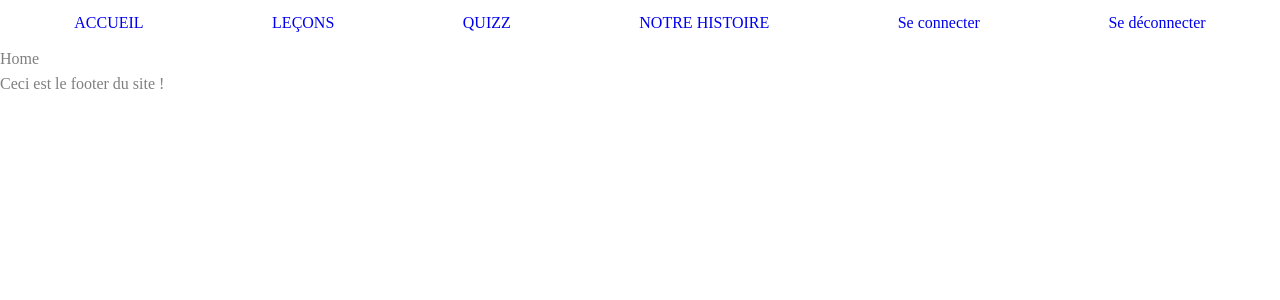
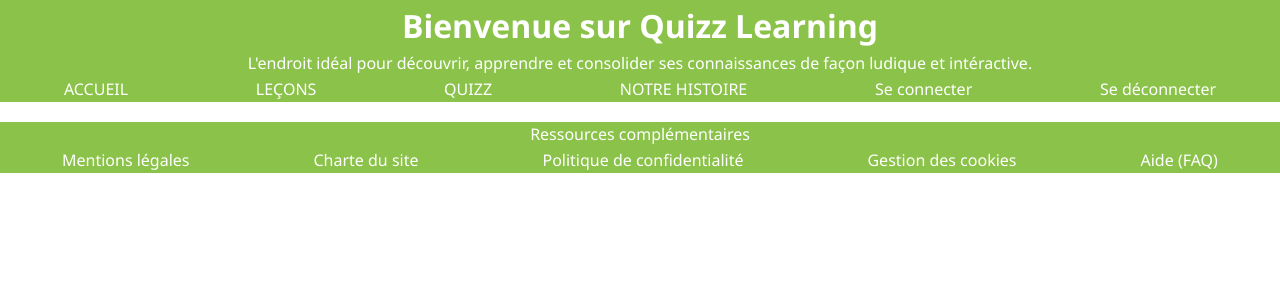
Before and after one commit to AranorCel/quizz-learning-front, a React (Create React App) app: page /lesson/1 in a window 1280 px wide. Shown: the top 300 px of the page. Built offline with nearby package versions, Linux system fonts and the light colour scheme; no server answers.

Commit message:
fourth send

```diff
--- a/src/App.js
+++ b/src/App.js
@@ -7,6 +7,7 @@ import Lessons from './components/views/Lessons'
 import Quizz from './components/views/Quizz'
 import About from './components/views/About'
 import Login from './components/views/Login'
+import LessonById from './components/views/LessonById'
 
 const App = () => {
   return (
@@ -22,6 +23,7 @@ const App = () => {
             <Route path='/' element={<Home />} />
             <Route path='/login' element={<Login />} />
             <Route path='/lessons' element={<Lessons />} />
+            <Route path='/lesson/:id' element={<LessonById />} />
             <Route path='/quizz' element={<Quizz />} />
             <Route path='/about' element={<About />} />
             {/* Gestion des pages non référencées par le sélecteur * avec redirection sur la page Home */}
--- a/src/assets/css/base.css
+++ /dev/null
@@ -1,83 +0,0 @@
-* {
-	box-sizing: border-box;
-	outline: none;
-	text-decoration: none;
-	transition: all .2s ease 0s;
-	/* Visualisation des éléments */
-	/*border: 1px dotted rgba(0,0,0,0.3);*/
-}
-
-*:hover {
-	transition: all .2s ease 0s;
-}
-
-html {
-	font-size: 62.5%;
-}
-
-body {
-	margin: 0;
-	padding: 0;
-	font-size: 1.6rem;
-	line-height: 1.6;
-	color: rgba(0, 0, 0, 0.5);
-}
-
-a,
-a:hover,
-a:visited,
-a:active {
-	text-decoration: none;
-}
-
-.container {
-	max-width: 1100px;
-	margin: 0 auto;
-}
-
-.clear::after {
-	clear: both;
-	content: ".";
-	display: block;
-	height: 0;
-	line-height: 0;
-	visibility: hidden;
-}
-
-.left {
-	float: left;
-}
-
-.right {
-	float: right;
-}
-
-.center {
-	margin: 0 auto;
-	text-align: center;
-}
-
-.hidden {
-	display: none;
-}
-
-.bold {
-	font-weight: bold;
-}
-
-/* BUTTON */
-.btn {
-	display: inline-block;
-}
-
-.small-btn {
-	padding: 5px 10px
-}
-
-.regular-btn {
-	padding: 10px 15px
-}
-
-.big-btn {
-	padding: 20px 25px
-}
--- a/src/assets/css/style.css
+++ b/src/assets/css/style.css
@@ -1,15 +1,91 @@
 @import "normalize.css";
-@import "base.css";
 @import "mobile.css";
 @import "tablet.css";
 
+:root {
+    --header-nav-color : white;
+}
+
+/*** GLOBAL ***/
+* {
+	box-sizing: border-box;
+	outline: none;
+	text-decoration: none;
+	transition: all .2s ease 0s;
+    font-family:'Segoe UI', Tahoma, Geneva, Verdana, sans-serif;
+	/* Visualisation des éléments */
+	/* border: 1px dotted rgba(0,0,0,0.3); */
+}
+
+*:hover {
+	transition: all .2s ease 0s;
+}
+
+html {
+	font-size: 62.5%;
+}
+
+body {
+	margin: 0;
+	padding: 0;
+	font-size: 1.6rem;
+	line-height: 1.6;
+	color: rgba(0, 0, 0, 0.5);
+}
+
+
+
+
 /*** HEADER ***/
-.nav {
+header {
+    background-color: #8bc34a;
+}
+
+header * {
+    color: var(--header-nav-color);
+    margin : 0 auto;
+    text-align: center;
+}
+
+.header-nav {
     display: flex;
     justify-content: space-around;
-    margin : 1rem 1rem;
 }
 
+.header-nav a:hover {
+    color:gold;
+}
+
+.header-nav a {
+    position: relative;
+}
+
+.surf a:before,
+.surf a:after {
+    position: absolute;
+    opacity: 0;
+    width: 0%;
+    height: 2px;
+    content: '';
+    background: gold;
+    transition: all 0.3s;
+}
+
+.surf a:before {
+    left: 0px;
+    top: 0px;
+}
+
+.surf a:after {
+    right: 0px;
+    bottom: 0px;
+}
+
+.surf a:hover:before,
+.surf a:hover:after {
+    opacity: 1;
+    width: 100%;
+}
 
 /*** Component CARD ***/
 ul {
@@ -21,7 +97,7 @@ ul {
 }
 
 .card {
-    max-width: 25vw;
+    width: 25vw;
     border: solid 2px;
     border-radius: 3%;
     margin : 1rem;
@@ -34,18 +110,45 @@ ul {
     transform: rotateY(180deg);
 }
 
-.card p,
-.card h2 {
-    margin : 0.5rem;
+.card * {
+    margin : 0;
 }
 
-.details-front {
+.card-front {
     background: lightgreen;
     backface-visibility: hidden;
 }
 
-.details-back {
+.card-back {
     background: skyblue;
     backface-visibility: hidden;
     transform: rotateY(-180deg);
 }
+
+.details {
+    display: flex;
+    justify-content: center;
+
+}
+
+.details:hover{
+    transform: rotateY(-180deg);
+    transform-style: preserve-3d;
+}
+
+/*** FOOTER ***/
+
+footer {
+    background-color: #8bc34a;
+}
+
+footer * {
+    color: var(--header-nav-color);
+    margin : 0 auto;
+    text-align: center;
+}
+
+.footer-nav {
+    display: flex;
+    justify-content: space-around;
+}
--- a/src/components/atoms/Card.jsx
+++ b/src/components/atoms/Card.jsx
@@ -1,4 +1,5 @@
 import React from 'react'
+import { NavLink } from "react-router-dom"
 
 const Card = ({ lesson }) => {
 
@@ -10,15 +11,18 @@ const Card = ({ lesson }) => {
     return (
         <>
             <li className='card'>
-                <div className='details-front'>
+                <div className='card-front'>
                     <h2>{lesson.title}</h2>
                     <p>Discipline : {lesson.discipline}</p>
                     <p>Cycle : {lesson.cycle}</p>
                     <p>Description : {lesson.description && (lesson.description.substring(min, max)).concat(lesson.description.length > max ? "..." : "")}</p>
                 </div>
-                <div className='details-back'>
+                <div className='card-back'>
                     <p>Date : {lesson.date}</p>
                     <p>Auteur : {lesson.author}</p>
+                </div>
+                <div className='details'>
+                    <NavLink to={`/lesson/${lesson._id}`}>Voir cette leçon </NavLink>
                 </div>
             </li>
         </>
--- a/src/components/atoms/Footer.jsx
+++ b/src/components/atoms/Footer.jsx
@@ -1,9 +1,17 @@
 import React from 'react'
+import { NavLink } from 'react-router-dom'
 
 const Footer = () => {
     return (
         <>
-            Ceci est le footer du site !
+            <p>Ressources complémentaires</p>
+            <nav className='footer-nav'>
+                <NavLink to="/">Mentions légales</NavLink>
+                <NavLink to="/">Charte du site</NavLink>
+                <NavLink to="/">Politique de confidentialité</NavLink>
+                <NavLink to="/">Gestion des cookies</NavLink>
+                <NavLink to="/">Aide (FAQ)</NavLink>
+            </nav>
         </>
     )
 }
--- a/src/components/atoms/Header.jsx
+++ b/src/components/atoms/Header.jsx
@@ -9,7 +9,9 @@ const Header = () => {
 
     return (
         <>
-            <nav className='nav'>
+        <h1>Bienvenue sur Quizz Learning</h1>
+        <p>L'endroit idéal pour découvrir, apprendre et consolider ses connaissances de façon ludique et intéractive.</p>
+            <nav className='header-nav surf'>
                 <NavLink to="/">ACCUEIL</NavLink>
                 <NavLink to="/lessons">LEÇONS</NavLink>
                 <NavLink to="/quizz">QUIZZ</NavLink>
--- /dev/null
+++ b/src/components/views/LessonById.jsx
@@ -0,0 +1,23 @@
+import React from 'react'
+import { useEffect, useState } from 'react';
+import { useParams } from 'react-router-dom';
+import axios from 'axios';
+
+const LessonById = () => {
+    const { id } = useParams();
+    const [lesson, setLesson] = useState([]);
+
+    useEffect(() => {
+        axios
+            .get(`http://localhost:8000/api/lesson/${id}`)
+            .then(res => setLesson(res.data.lesson))
+    });
+
+    return (
+        <>
+            <h2>{lesson.title}</h2>
+        </>
+    )
+}
+
+export default LessonById
--- a/src/components/views/Lessons.jsx
+++ b/src/components/views/Lessons.jsx
@@ -6,7 +6,7 @@ import Card from '../atoms/Card';
 const Lessons = () => {
 
     const [lesson, setLesson] = useState([])
-    const [rangeValue, setRangeValue] = useState(2);
+    const [rangeValue, setRangeValue] = useState(1);
 
     useEffect(() => {
         axios
@@ -16,7 +16,9 @@ const Lessons = () => {
 
     return (
         <>
+            <label>Nombre de leçons que vous souhaitez afficher entre 1 et {lesson.length} : </label>
             <input type="range" min="1" max={lesson.length} defaultValue={rangeValue} onChange={(e) => setRangeValue(e.target.value)} />
+            <p>Vous en affichez actuellement : {rangeValue}</p>
             <ul>
                 {lesson
                     .slice(0, rangeValue)
```
